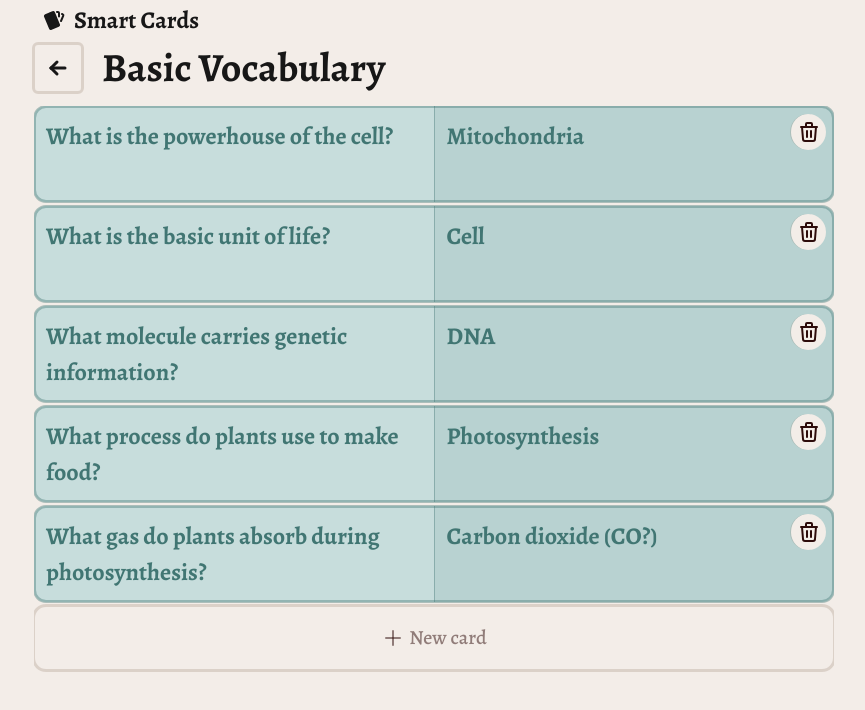
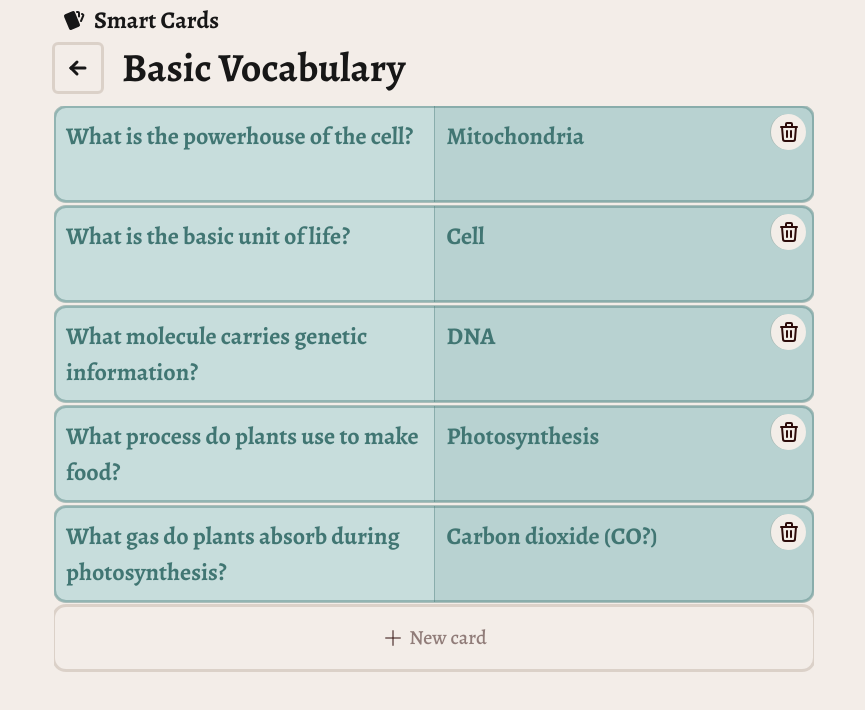
Before and after one commit to archturtle/flashcards, a Next.js app in the folder frontend/: page /decks/1/edit in a window 1280 px wide. Shown: the top 710 px of the page, without its empty margins (206-1071 px from the left). Built offline with nearby package versions, Linux system fonts and the light colour scheme.

Commit message:
wip: attempting to connect to endpoint

```diff
--- a/frontend/src/app/layout.tsx
+++ b/frontend/src/app/layout.tsx
@@ -34,14 +34,8 @@ export default function RootLayout({
   return (
     <html lang="en">
       <head>
-        <meta
-          name="google-adsense-account"
-          content="ca-pub-1198833545019540"
-        />
-        <meta
-          name="viewport"
-          content="width=device-width, initial-scale=1.0"
-        />
+        <meta name="google-adsense-account" content="ca-pub-1198833545019540" />
+        <meta name="viewport" content="width=device-width, initial-scale=1.0" />
       </head>
       <body
         className={cn(
@@ -53,7 +47,7 @@ export default function RootLayout({
         <AuthProvider>
           <ReduxProvider>
             <ScreenContainer className="bg-base text-text flex flex-col items-center justify-between p-[2px] overflow-y-auto scrollbar-hide">
-              <div className="flex flex-col item-center max-w-[600px] lg:max-w-[800px] w-full flex-1">
+              <div className="flex px-5 flex-col item-center max-w-[600px] lg:max-w-[800px] w-full flex-1">
                 <div className="flex items-center gap-2 w-full px-2">
                   <IconCardsFilled />
                   <h3 className="font-bold text-[24px] text-center">
--- a/frontend/src/components/Decks/DeckEdit/index.tsx
+++ b/frontend/src/components/Decks/DeckEdit/index.tsx
@@ -5,9 +5,8 @@ import { selectCardsByDeckId, selectDeckById } from "@/store/decks/module";
 import { IconArrowLeft, IconPlus } from "@tabler/icons-react";
 import { isNil } from "lodash";
 import { useRouter } from "next/navigation";
-import { useDispatch, useSelector } from "react-redux";
+import { useSelector } from "react-redux";
 import CardForEdit from "./CardForEdit";
-import { AppDispatch } from "@/store/store";
 
 interface Props {
   id?: string;
@@ -15,7 +14,6 @@ interface Props {
 
 const DeckEdit = ({ id }: Props) => {
   const router = useRouter();
-  const dispatch = useDispatch<AppDispatch>();
 
   const deck = useSelector(!isNil(id) ? selectDeckById(id) : () => undefined);
 
```
